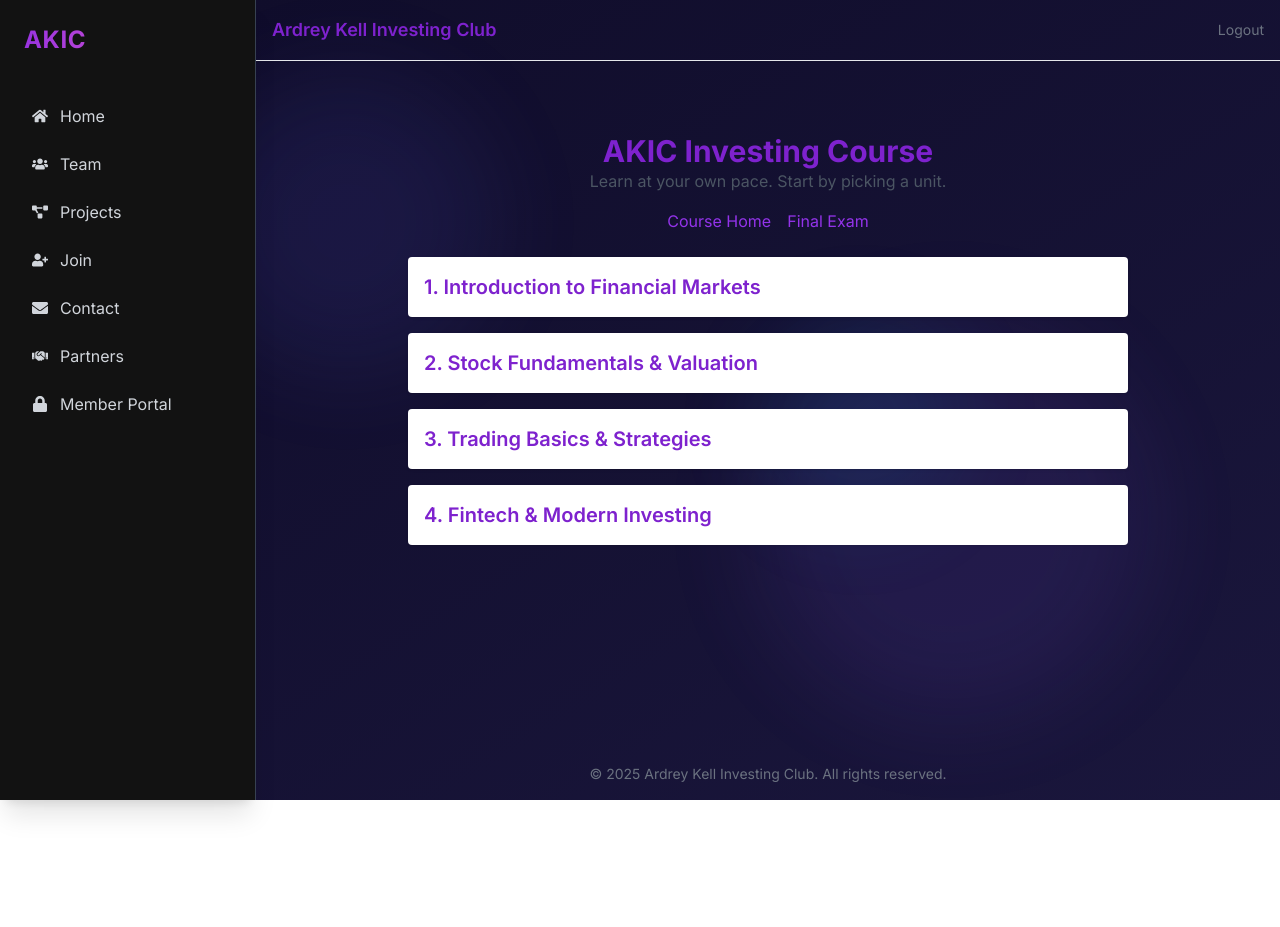
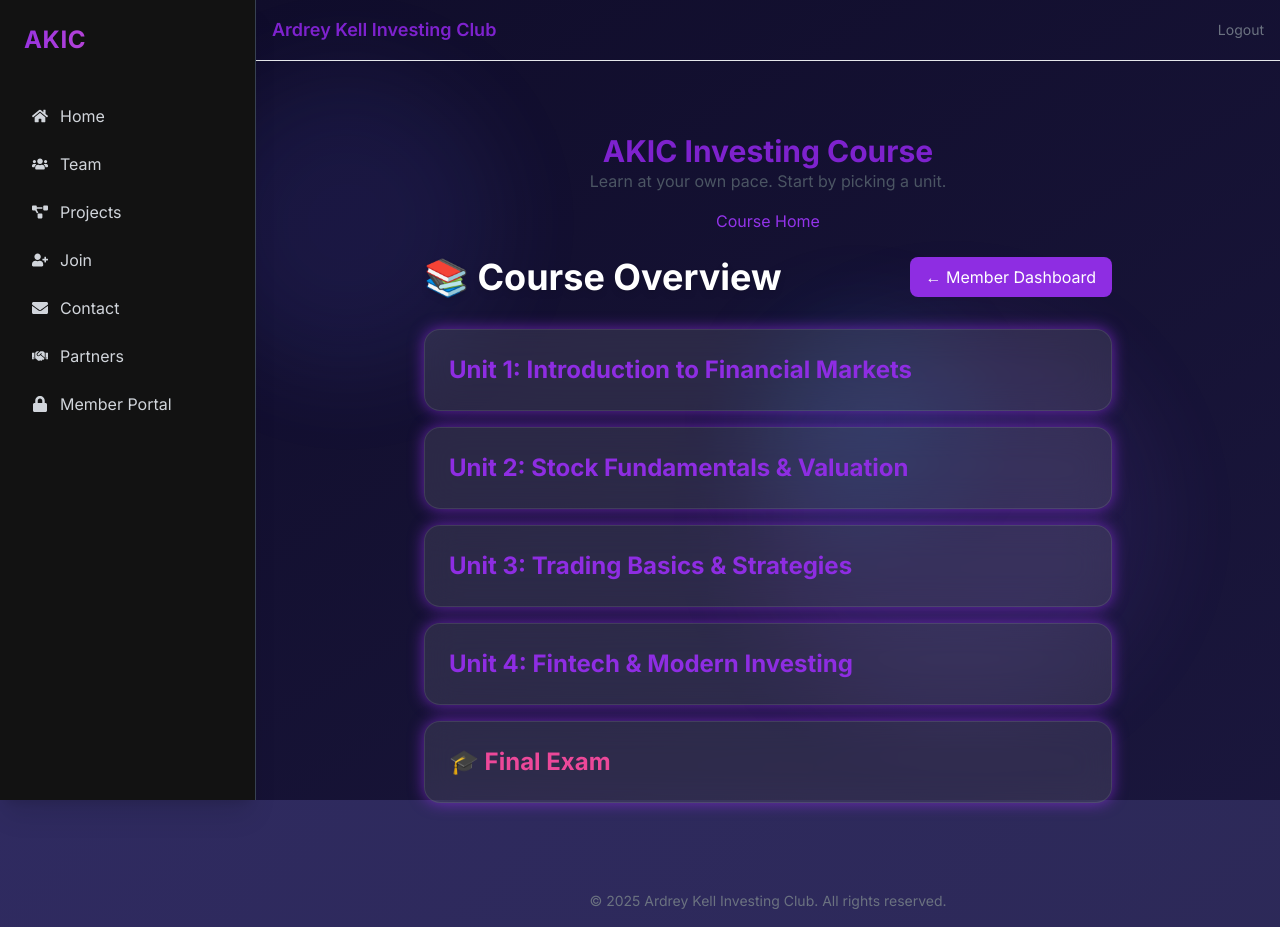
Before and after one commit to SaiBethi/AKICWeb, a React (Vite) app: page /course in a window 1280 px wide. Before the commit the page ends 800 px from the top, so only its background shows below. Built offline with nearby package versions, Linux system fonts and the light colour scheme; sample sign-in values are in the browser's storage.

Commit message:
Finished investing course outline

```diff
--- a/src/components/CourseLayout.jsx
+++ b/src/components/CourseLayout.jsx
@@ -5,10 +5,9 @@ const CourseLayout = () => (
   <div className="max-w-3xl mx-auto p-6 space-y-6">
     <header className="text-center">
       <h1 className="text-3xl font-bold text-purple-700">AKIC Investing Course</h1>
-      <p className="text-gray-600">Learn at your own pace. Start by picking a unit.</p>
+      <p className="text-gray-600 select-none">Learn at your own pace. Start by picking a unit.</p>
       <nav className="mt-4 space-x-4">
         <Link to="/course" className="text-purple-600 hover:underline">Course Home</Link>
-        <Link to="/course/final-exam" className="text-purple-600 hover:underline">Final Exam</Link>
       </nav>
     </header>
     <main><Outlet /></main>
--- a/src/pages/course/CourseHome.jsx
+++ b/src/pages/course/CourseHome.jsx
@@ -9,14 +9,44 @@ const units = [
 ];
 
 const CourseHome = () => (
-  <section className="space-y-4">
-    {units.map((u) => (
-      <div key={u.id} className="bg-white rounded shadow p-4 hover:shadow-lg">
-        <Link to={`/course/unit/${u.id}`} className="text-xl font-semibold text-purple-700">
-          {u.id}. {u.title}
+  <section className="space-y-8 px-4 max-w-4xl mx-auto">
+    <div className="flex justify-between items-center">
+      <h1 className="text-4xl font-extrabold text-white select-none drop-shadow-md">
+        📚 Course Overview
+      </h1>
+      <Link
+        to="/dashboard"
+        className="bg-brandPurple hover:bg-pink-500 text-white py-2 px-4 rounded-lg transition"
+      >
+        ← Member Dashboard
+      </Link>
+    </div>
+
+    <div className="space-y-4">
+      {units.map((u) => (
+        <div
+          key={u.id}
+          className="bg-white/10 backdrop-blur-lg border border-white/10 rounded-2xl p-6 shadow-neon transition-all hover:scale-[1.02]"
+        >
+          <Link
+            to={`/course/unit/${u.id}`}
+            className="text-2xl font-bold text-brandPurple hover:underline select-none block"
+          >
+            Unit {u.id}: {u.title}
+          </Link>
+        </div>
+      ))}
+
+      {/* Final Exam card at the end */}
+      <div className="bg-white/10 backdrop-blur-lg border border-white/10 rounded-2xl p-6 shadow-neon transition-all hover:scale-[1.02]">
+        <Link
+          to="/course/final"
+          className="text-2xl font-bold text-pink-500 hover:underline select-none block"
+        >
+          🎓 Final Exam
         </Link>
       </div>
-    ))}
+    </div>
   </section>
 );
 
--- a/src/pages/course/FinalExam.jsx
+++ b/src/pages/course/FinalExam.jsx
@@ -1,9 +1,13 @@
 import React from 'react';
 
 const FinalExam = () => (
-  <div className="space-y-4 text-center">
-    <h2 className="text-2xl font-semibold">Final Exam</h2>
-    <p className="text-gray-600">[Placeholder final exam content]</p>
+  <div className="text-center max-w-2xl mx-auto p-8 bg-white/10 backdrop-blur border border-white/10 rounded-xl shadow-md">
+    <h2 className="text-3xl font-extrabold text-white select-none mb-3">
+      🎓 Final Exam
+    </h2>
+    <p className="text-gray-300 select-none">
+      This is your final challenge. Prove your mastery of all units.
+    </p>
   </div>
 );
 
--- a/src/pages/course/LessonPage.jsx
+++ b/src/pages/course/LessonPage.jsx
@@ -16,39 +16,43 @@ const LessonPage = () => {
   const { unitId, lessonId } = useParams();
   const [choice, setChoice] = useState(null);
   const [submitted, setSubmitted] = useState(false);
-  const correct = choice == sampleQuiz.answerIndex;
+  const correct = choice === sampleQuiz.answerIndex;
 
   return (
-    <div className="space-y-6">
-      <h2 className="text-xl font-bold">
+    <div className="max-w-3xl mx-auto p-8 bg-white/10 rounded-2xl border border-white/10 backdrop-blur shadow-neon">
+      <h2 className="text-2xl font-extrabold text-white mb-4 select-none">
         Unit {unitId} - Lesson {lessonId}
       </h2>
-      <p className="text-gray-600">Lesson content goes here...</p>
+      <p className="text-gray-200 mb-6 select-none">
+        Lesson content coming soon. Stay tuned for real-world investing insights!
+      </p>
 
-      <div className="border-t pt-4">
-        <h3 className="font-semibold">Quick Quiz</h3>
-        <p>{sampleQuiz.question}</p>
+      <div className="pt-4 border-t border-white/20">
+        <h3 className="text-xl font-semibold text-brandPurple mb-2 select-none">📋 Quick Quiz</h3>
+        <p className="text-white select-none">{sampleQuiz.question}</p>
         {sampleQuiz.options.map((opt, idx) => (
-          <label key={idx} className="block">
+          <label key={idx} className="block text-white cursor-pointer mt-2">
             <input
               type="radio"
               name="quiz"
               onChange={() => setChoice(idx)}
-              className="mr-2"
+              className="mr-2 accent-brandPurple"
             />
             {opt}
           </label>
         ))}
+
         <button
           onClick={() => setSubmitted(true)}
           disabled={choice === null}
-          className="mt-2 bg-purple-600 text-white py-1 px-3 rounded disabled:opacity-50"
+          className="mt-4 bg-brandPurple text-white py-2 px-5 rounded-lg hover:bg-pink-500 transition disabled:opacity-50"
         >
           Submit
         </button>
+
         {submitted && (
-          <p className={`mt-2 ${correct ? 'text-green-600' : 'text-red-600'}`}>
-            {correct ? 'Correct!' : `Incorrect. The answer is: ${sampleQuiz.options[sampleQuiz.answerIndex]}`}
+          <p className={`mt-3 font-semibold ${correct ? 'text-green-400' : 'text-red-400'}`}>
+            {correct ? '✅ Correct!' : `❌ Incorrect. The answer is: ${sampleQuiz.options[sampleQuiz.answerIndex]}`}
           </p>
         )}
       </div>
--- a/src/pages/course/UnitPage.jsx
+++ b/src/pages/course/UnitPage.jsx
@@ -13,22 +13,33 @@ const UnitPage = () => {
   const lessons = unitLessons[unitId] || [];
 
   return (
-    <div className="space-y-4">
-      <h2 className="text-2xl font-semibold text-gray-800">
-        Unit {unitId}
+    <div className="max-w-4xl mx-auto p-8 bg-white/10 border border-white/10 rounded-2xl backdrop-blur shadow-lg space-y-6">
+      <h2 className="text-3xl font-extrabold text-white select-none">
+        📦 Unit {unitId} Lessons
       </h2>
-      <ul className="list-disc pl-6 space-y-2">
+
+      <ul className="select-none space-y-3">
         {lessons.map((l, idx) => (
-          <li key={idx}>
-            <Link to={`/course/unit/${unitId}/lesson/${idx + 1}`} className="text-purple-600 hover:underline">
+          <li key={idx} className="flex items-center gap-3 text-white">
+            <span className="inline-block w-2.5 h-2.5 bg-gradient-to-tr from-purple-400 to-pink-500 rounded-full animate-pulse"></span>
+            <Link
+              to={`/course/unit/${unitId}/lesson/${idx + 1}`}
+              className="hover:underline font-medium"
+            >
               {idx + 1}. {l}
             </Link>
           </li>
         ))}
       </ul>
-      <Link to={`/course/unit/${unitId}/test`} className="mt-6 inline-block bg-purple-700 text-white py-2 px-4 rounded hover:bg-purple-800">
-        Take Unit Test
-      </Link>
+
+      <div className="pt-4">
+        <Link
+          to={`/course/unit/${unitId}/test`}
+          className="inline-block bg-brandPurple text-white py-2 px-5 rounded-lg hover:bg-pink-500 transition"
+        >
+          🚀 Take Unit Test
+        </Link>
+      </div>
     </div>
   );
 };
--- a/src/pages/course/UnitTest.jsx
+++ b/src/pages/course/UnitTest.jsx
@@ -3,10 +3,15 @@ import { useParams } from 'react-router-dom';
 
 const UnitTest = () => {
   const { unitId } = useParams();
+
   return (
-    <div className="text-center space-y-4">
-      <h2 className="text-2xl font-semibold">Unit {unitId} Test</h2>
-      <p className="text-gray-600">[Placeholder test content here]</p>
+    <div className="max-w-3xl mx-auto p-8 bg-white/10 backdrop-blur rounded-xl border border-white/10 shadow-lg text-center space-y-4">
+      <h2 className="text-3xl font-extrabold text-white select-none">
+        📘 Unit {unitId} Test
+      </h2>
+      <p className="text-gray-300 select-none">
+        Ready to test what you’ve learned in this unit? Your challenge begins here.
+      </p>
     </div>
   );
 };
```
